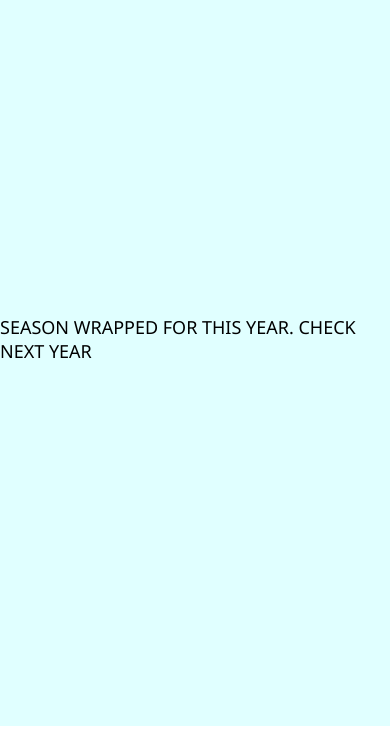
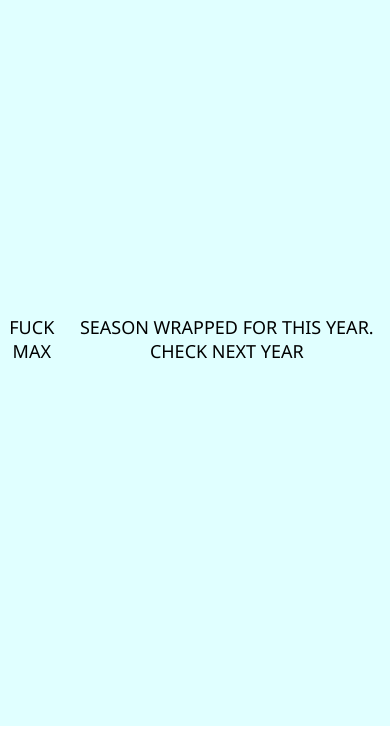
Before and after one commit to rohankshah/f1timinghelp, a website: page index.html in a window 390 px wide. Shown: the part 98-844 px from the top of the page. Drawn offline with Linux system fonts and the light colour scheme.

Commit message:
added content

```diff
--- a/index.css
+++ b/index.css
@@ -158,5 +158,6 @@ body {
     background-color: lightcyan;
     color: black;
     font-size: large;
+    text-align: center;
   }
 }
--- a/index.html
+++ b/index.html
@@ -36,7 +36,8 @@
         </div>
     </div>
     <div class="content">
-        SEASON WRAPPED FOR THIS YEAR. CHECK NEXT YEAR
+        <div>FUCK MAX</div>
+        <div>SEASON WRAPPED FOR THIS YEAR. CHECK NEXT YEAR</div>
     </div>
 </body>
 
```
